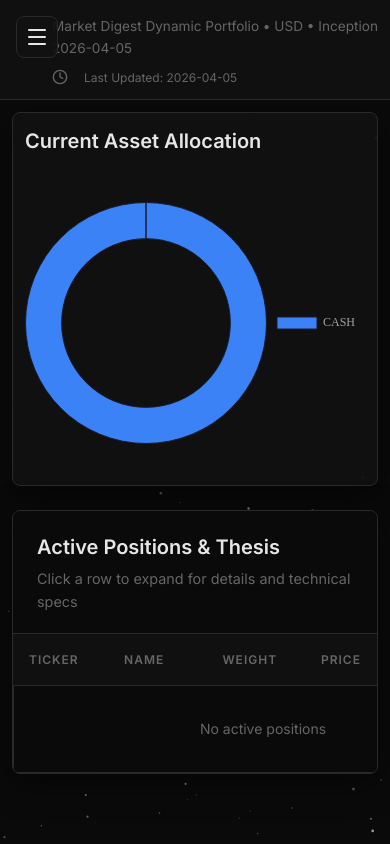
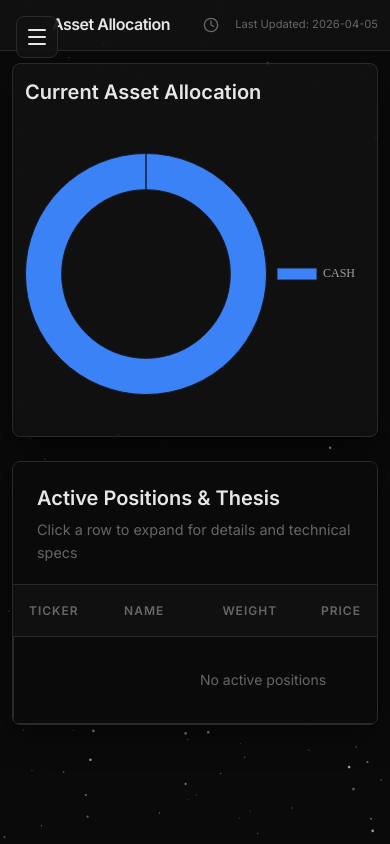
Before and after one commit to chrizefan/market-digest, a React (Vite) app in the folder frontend/: page / in a window 390 px wide. Built offline with nearby package versions, Linux system fonts and the light colour scheme.

Commit message:
fix: hamburger/header overlap, Layout title mapping, Architecture responsive layout

```diff
--- a/frontend/src/components/Layout.jsx
+++ b/frontend/src/components/Layout.jsx
@@ -2,9 +2,11 @@ import { Clock } from 'lucide-react';
 
 export default function Layout({ activeTab, meta, children }) {
   const titles = {
-    dashboard: 'Portfolio Dashboard',
+    portfolio: 'Asset Allocation',
+    performance: 'Performance',
     strategy: 'Strategy & Thesis',
     library: 'Research Library',
+    architecture: 'Architecture',
   };
 
   return (
--- a/frontend/src/index.css
+++ b/frontend/src/index.css
@@ -407,21 +407,34 @@ body {
   }
 
   .top-bar {
-    flex-direction: column;
-    align-items: flex-start;
+    flex-direction: row;
+    align-items: center;
     gap: 8px;
-    padding: 16px;
-    padding-left: 56px;
+    padding: 12px 16px 12px 56px;
     position: sticky;
     top: 0;
   }
 
+  .top-bar > div:first-child {
+    min-width: 0;
+    flex: 1;
+  }
+
   .top-bar-title {
-    font-size: 1.15rem;
+    font-size: 1.1rem;
+    white-space: nowrap;
+    overflow: hidden;
+    text-overflow: ellipsis;
+  }
+
+  .top-bar > div:first-child > div {
+    display: none;
   }
 
   .top-bar-meta {
-    font-size: 0.75rem;
+    font-size: 0.7rem;
+    white-space: nowrap;
+    flex-shrink: 0;
   }
 
   .page-container {
@@ -429,6 +442,7 @@ body {
   }
 
   .grid-2 { grid-template-columns: 1fr; }
+  .grid-2.grid-2-keep { grid-template-columns: repeat(2, 1fr); }
   .grid-3 { grid-template-columns: 1fr; }
   .grid-4 { grid-template-columns: repeat(2, 1fr); }
 
@@ -448,11 +462,6 @@ body {
 
   .library-sidebar {
     max-height: 300px;
-  }
-
-  /* Architecture phase timeline: tighter */
-  .grid-2 > .glass-card {
-    overflow-x: auto;
   }
 
   /* Tables: horizontal scroll */
--- a/frontend/src/pages/Architecture.jsx
+++ b/frontend/src/pages/Architecture.jsx
@@ -246,7 +246,8 @@ export default function Architecture({ data }) {
                       background: isEvo ? 'rgba(244,114,182,0.08)' : `${phase.color}12`,
                       border: `1px solid ${isEvo ? 'rgba(244,114,182,0.2)' : `${phase.color}25`}`,
                       padding: '3px 8px', borderRadius: '4px', display: 'inline-block',
-                      maxWidth: '100%', overflow: 'hidden', textOverflow: 'ellipsis', whiteSpace: 'nowrap',
+                      maxWidth: '100%', overflow: 'hidden', textOverflow: 'ellipsis',
+                      wordBreak: 'break-word', whiteSpace: 'normal',
                     }}>
                       {phase.outputs}
                     </div>
@@ -325,7 +326,7 @@ export default function Architecture({ data }) {
             <h3 className="text-h3" style={{ marginBottom: '14px', display: 'flex', alignItems: 'center', gap: '8px' }}>
               <Database size={18} color="var(--text-secondary)" /> Memory System
             </h3>
-            <div className="grid-2" style={{ gap: '10px' }}>
+            <div className="grid-2 grid-2-keep" style={{ gap: '10px' }}>
               {[
                 { label: 'ROLLING.md files', value: '23', color: 'var(--accent-blue)' },
                 { label: 'Tracked sectors', value: '11', color: 'var(--accent-green)' },
```
